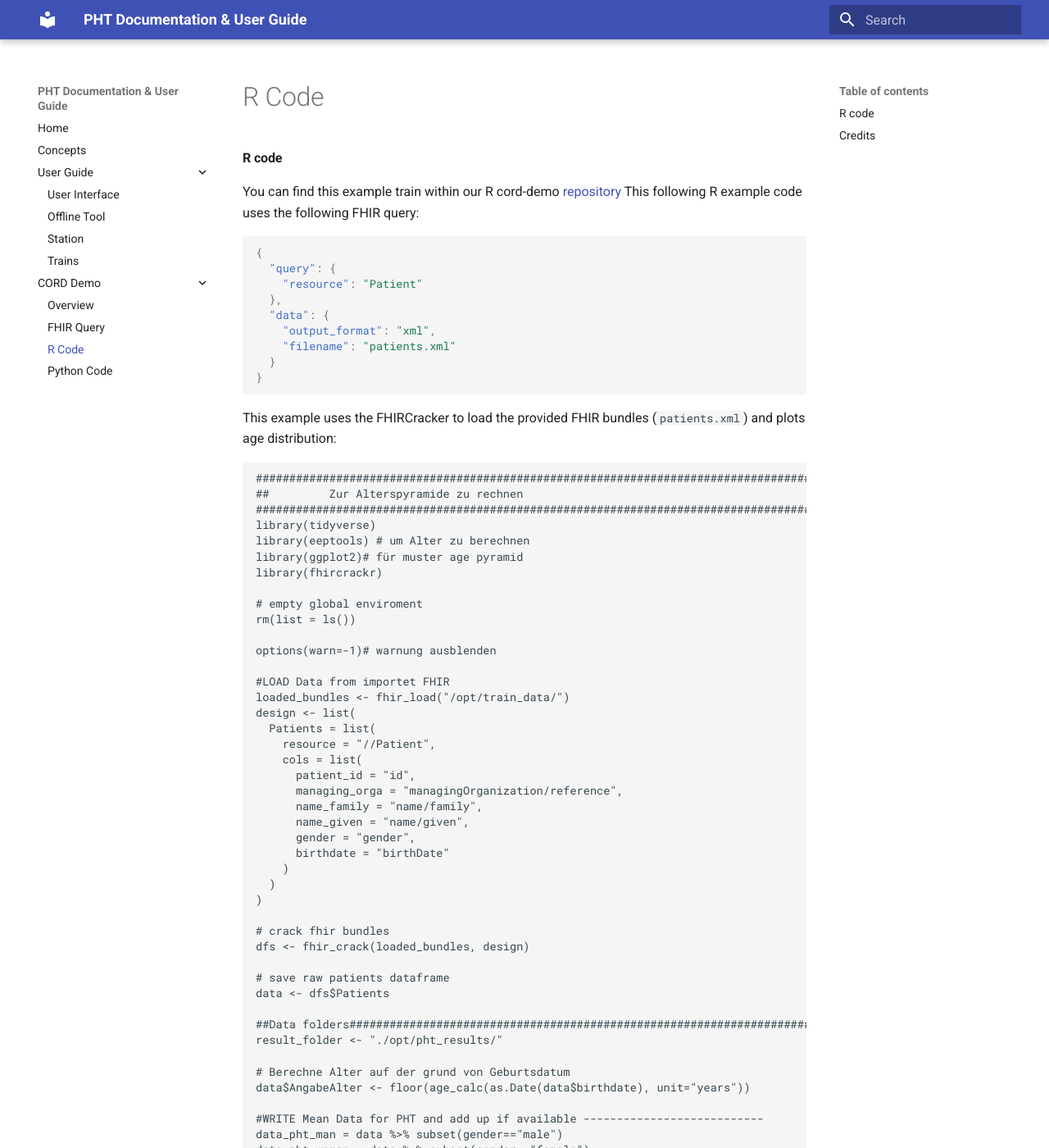
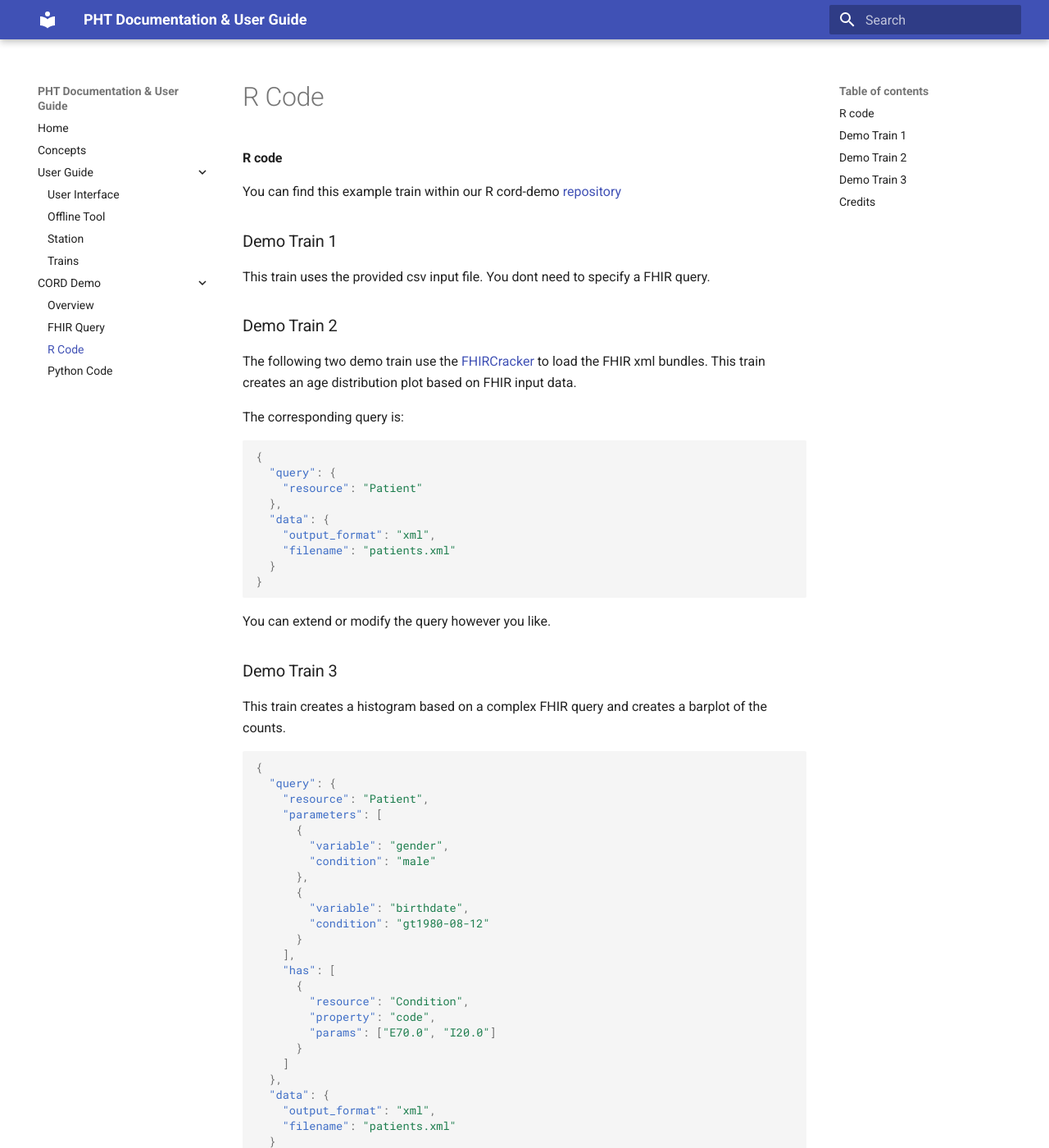
Before and after one commit to PHT-Medic/documentation, an MkDocs documentation site: the page built from docs/cord_r.md, in a window 1280 px wide and 1400 px high. Shown: the whole window at 82% size. Built offline with MkDocs 1.6.1 and Material for MkDocs 9.7.7, drawn with Linux system fonts in a browser that asks for light colours; some of the changed text lies outside the part shown.

Commit message:
Updated R CORD demo

`````diff
--- a/docs/cord_r.md
+++ b/docs/cord_r.md
@@ -1,6 +1,15 @@
 #### R code
 You can find this example train within our R cord-demo [repository](https://github.com/PHT-Medic/cord-pht-demo/tree/master/R)
-This following R example code uses the following FHIR query:
+
+### Demo Train 1
+This train uses the provided csv input file. You dont need to specify a FHIR query.
+
+### Demo Train 2
+The following two demo train use the [FHIRCracker](https://github.com/firecracker-microvm/firecracker) to load the FHIR xml bundles.
+This train creates an age distribution plot based on FHIR input data.
+
+The corresponding query is:
+
 ```` json
 {
   "query": {
@@ -12,128 +21,38 @@ This following R example code uses the following FHIR query:
   }
 }
 ````
+You can extend or modify the query however you like.
 
-This example uses the FHIRCracker to load the provided FHIR bundles (`patients.xml`) and plots age distribution:
-````{r}
-#######################################################################################################################
-##         Zur Alterspyramide zu rechnen
-#######################################################################################################################
-library(tidyverse)
-library(eeptools) # um Alter zu berechnen
-library(ggplot2)# für muster age pyramid
-library(fhircrackr)
-
-# empty global enviroment
-rm(list = ls())
-
-options(warn=-1)# warnung ausblenden
-
-#LOAD Data from importet FHIR
-loaded_bundles <- fhir_load("/opt/train_data/")
-design <- list(
-  Patients = list(
-    resource = "//Patient",
-    cols = list(
-      patient_id = "id",
-      managing_orga = "managingOrganization/reference",
-      name_family = "name/family",
-      name_given = "name/given",
-      gender = "gender",
-      birthdate = "birthDate"
-    )
-  )
-)
-
-# crack fhir bundles
-dfs <- fhir_crack(loaded_bundles, design)
-
-# save raw patients dataframe
-data <- dfs$Patients
-
-##Data folders#########################################################################################################
-result_folder <- "./opt/pht_results/"
-
-# Berechne Alter auf der grund von Geburtsdatum
-data$AngabeAlter <- floor(age_calc(as.Date(data$birthdate), unit="years"))
-
-#WRITE Mean Data for PHT and add up if available ---------------------------
-data_pht_man = data %>% subset(gender=="male")
-data_pht_woman = data %>% subset(gender=="female")
-
-output_pht_df <- data.frame(
-  sex = c("male", "female"),
-  number = c(length(data_pht_man$AngabeAlter), length(data_pht_woman$AngabeAlter)),
-  age_mean = c(mean(data_pht_man$AngabeAlter), mean(data_pht_woman$AngabeAlter))
-)
-
-#if There is a count of 0 -> replace NaN with 0 for correct addition
-output_pht_df[is.na(output_pht_df)]<-0
-
-#Check if there are previous results -> if yes add up
-if (file.exists(paste(result_folder,"result_mean.csv", sep = ""))) {
-
-  previous_mean_df <- read.csv2(paste0(result_folder,"result_mean.csv"))
-
-  output_both <- previous_mean_df %>%
-    # combine both datasets - add second dataframe in rows
-    bind_rows(
-      output_pht_df
-    ) %>%
-    # rename column "number" to preserve for calculation
-    dplyr::rename(
-      number_old = number
-    ) %>%
-    # apply following operations on grouped variable sex
-    group_by(sex) %>%
-    # summarize table: compute mean and number
-    dplyr::summarize(
-      # sum up all numbers of patients
-      number = sum(number_old),
-      # compute new mean
-      age_mean = sum(age_mean * number_old)/number
-    )
-
-  # overwrite variable for storing
-  output_pht_df <- output_both
-
-  message("previous PHT result found -> Add up")
+### Demo Train 3
+This train creates a histogram based on a complex FHIR query and creates a barplot of the counts.
+````json
+{
+  "query": {
+    "resource": "Patient",
+    "parameters": [
+      {
+        "variable": "gender",
+        "condition": "male"
+      },
+      {
+        "variable": "birthdate",
+        "condition": "gt1980-08-12"
+      }
+    ],
+    "has": [
+      {
+        "resource": "Condition",
+        "property": "code",
+        "params": ["E70.0", "I20.0"]
+      }
+    ]
+  },
+  "data": {
+    "output_format": "xml",
+    "filename": "patients.xml"
+  }
 }
-
-# print results for fun
-print(output_pht_df)
-
-# write results (combined or not) to csv
-write.csv2(output_pht_df, "./opt/pht_results/result_mean.csv", row.names = FALSE)
-#----------------------------------------------------------------------------
-
-
-# Teile in Altersgruppen ein
-data$AngabeAlter <- cut(data$AngabeAlter, breaks = c(0, 10, 20, 30, 40, 50, 60, 70, 80, 90, 100, 110, 120))
-
-# Gruppiere
-result  <- as.data.frame(data %>%
-                           group_by(  AngabeAlter, gender) %>%
-                           summarise(Anzahl = n()))
-
-
-################## Um der Alterspyramid zu rechnen#####################################################################
-# Nehmen wir Geschlechht, Alter, Anzahl
-#######################################################################################################################
-stratified <- result[,c('gender','AngabeAlter','Anzahl')]
-stratified_female <- (data = stratified %>% subset(gender=="female"))
-stratified_male <- (data = stratified %>% subset(gender=="male")) %>% transform(Anzahl = (data = stratified %>% subset(gender=="male"))$Anzahl * -1 )
-stratified_wide <- rbind(stratified_female,stratified_male)
-
-#Labellen name als angabe
-names(stratified_wide)[names(stratified_wide)== "AngabeAlter"] <- "ageG"
-names(stratified_wide)[names(stratified_wide)== "Anzahl"] <- "Count"
-names(stratified_wide)[names(stratified_wide)== "gender"] <- "gender"
-
-#Alterspyramid kozipieren
-g <- ggplot(stratified_wide,aes(x=Count,y=ageG,fill=gender))
-g + geom_bar(stat="identity")
 ````
-
 You can find more R demo trains within our cord-demo [repository](https://github.com/PHT-Medic/cord-pht-demo/tree/master/R)
 
 
`````
Also changed, not shown: docs/cord_demo.md (+19 -0 lines).
